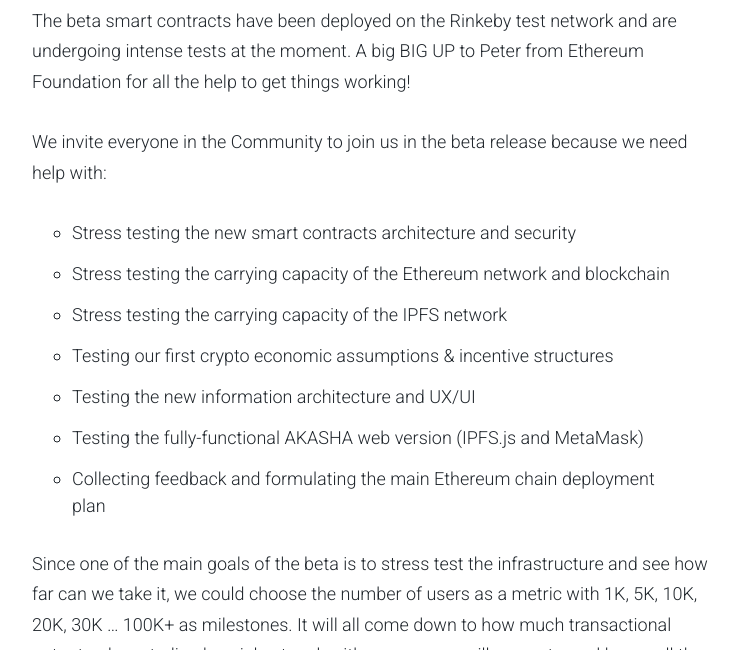
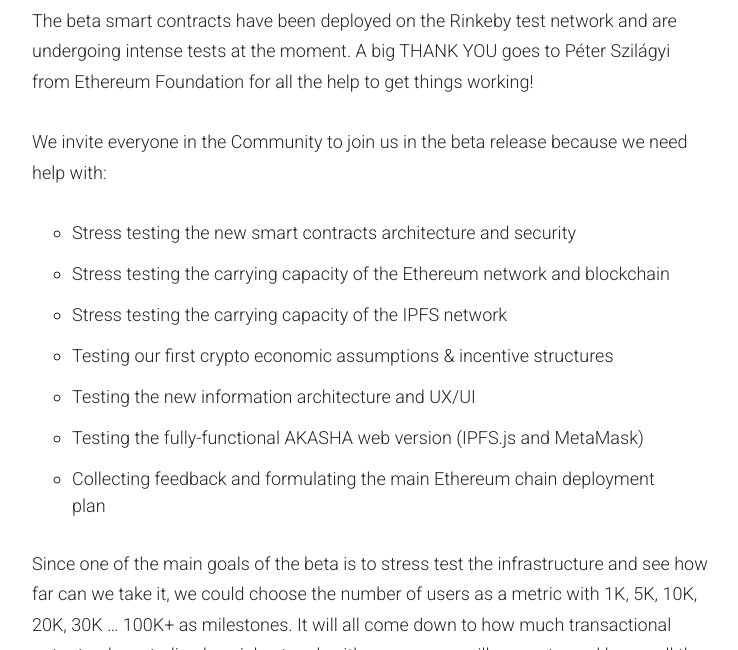
Before and after one commit to AKASHAorg/blog.akasha.world, a Jekyll site: the page built from _posts/2017-11-14-new-horizons.md, in a window 1280 px wide and 900 px high, scrolled down 7303 px, cut to the strip 250-900 px from the top of the window. Shown: the whole strip, without its empty margins (268-1006 px from the left). Built offline with Jekyll 4.4.1, drawn with Linux system fonts in a browser that asks for light colours; comment, search, counter and statistics services are not loaded.

Commit message:
Update 2017-11-14-new-horizons.md

```diff
--- a/_posts/2017-11-14-new-horizons.md
+++ b/_posts/2017-11-14-new-horizons.md
@@ -84,7 +84,7 @@ Also, since the beta will be living on a public test network, we can begin explo
 
 ![Stress Testing]({{ site.baseurl }}/content/images/devcon-stage2.jpg)
 
-The beta smart contracts have been deployed on the Rinkeby test network and are undergoing intense tests at the moment. A big BIG UP to Peter from Ethereum Foundation for all the help to get things working!
+The beta smart contracts have been deployed on the Rinkeby test network and are undergoing intense tests at the moment. A big THANK YOU goes to Péter Szilágyi from Ethereum Foundation for all the help to get things working!
 
 We invite everyone in the Community to join us in the beta release because we need help with:
 
```
